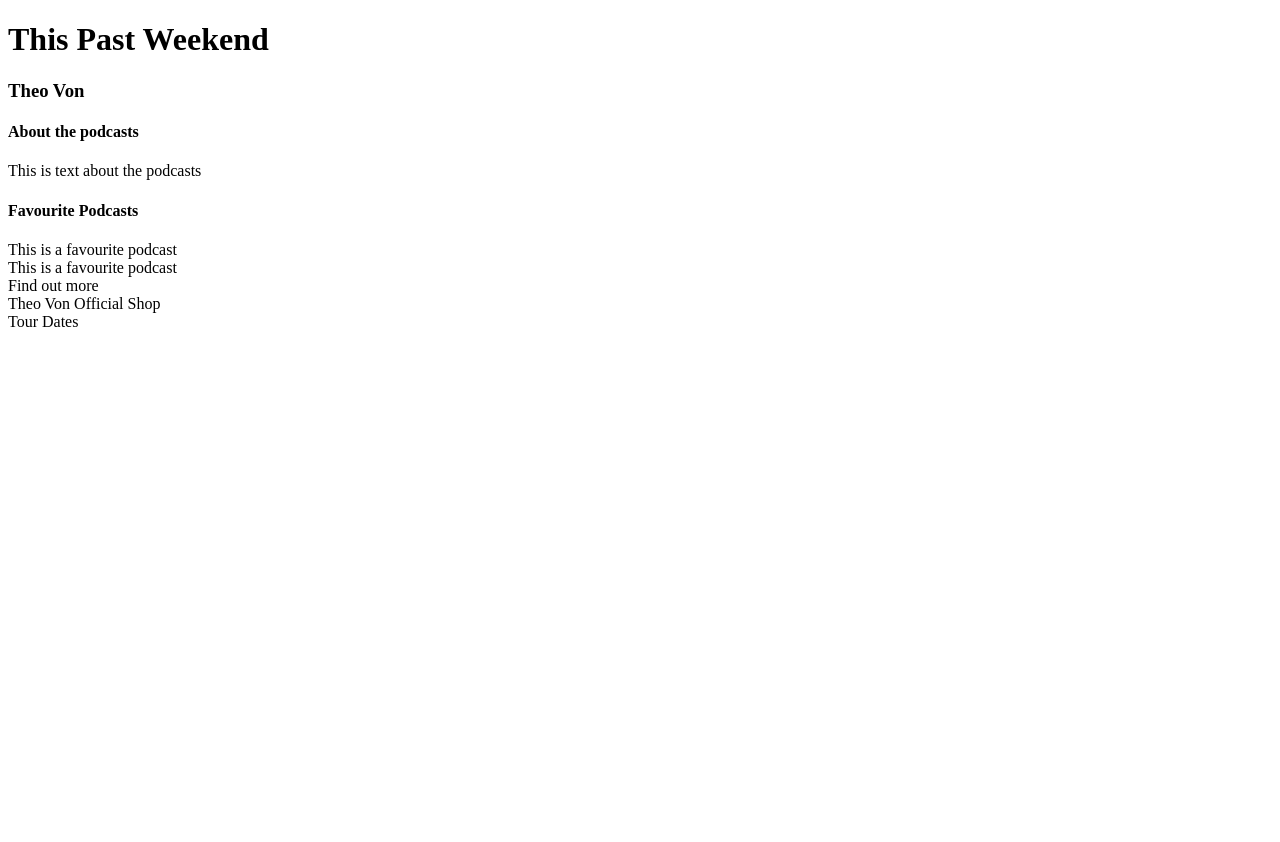
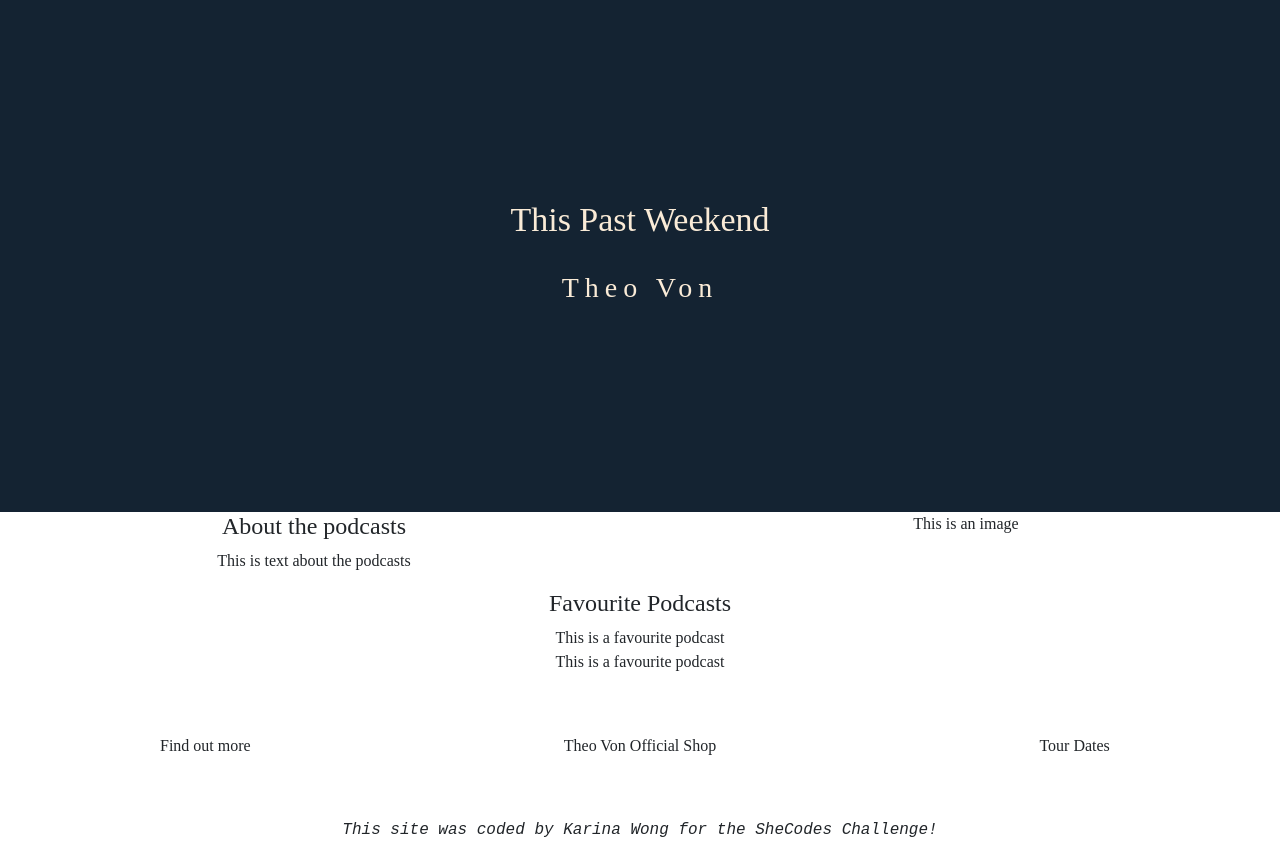
Before and after one commit to gelbwong/Podcast-Challenge, a plain HTML site: page index.html in a window 1280 px wide. Before the commit the page ends 800 px from the top, so only its background shows below. Drawn offline with nearby package versions, Linux system fonts and the light colour scheme; a web font is replaced by a local one.

Commit message:
Styling
-Restructuring the site
-Adding CSS

```diff
--- a/index.html
+++ b/index.html
@@ -7,6 +7,57 @@
       name="description"
       content="American comedian Theo Von has been in the podcast game since 2016 but, his new podcast venture This Past Weekend brings lots of depth with personal and heart-felt conversations intertwined with Theo's out-of-the-pocket humour."
     />
+
+    <link
+      href="https://cdn.jsdelivr.net/npm/bootstrap@5.3.3/dist/css/bootstrap.min.css"
+      rel="stylesheet"
+      integrity="sha384-QWTKZyjpPEjISv5WaRU9OFeRpok6YctnYmDr5pNlyT2bRjXh0JMhjY6hW+ALEwIH"
+      crossorigin="anonymous"
+    />
+
+    <link rel="preconnect" href="https://fonts.googleapis.com" />
+    <link rel="preconnect" href="https://fonts.gstatic.com" crossorigin />
+    <link
+      href="https://fonts.googleapis.com/css2?family=Asset&family=Kalnia:wght@100..700&family=Playfair:ital,opsz,wght@0,5..1200,300..900;1,5..1200,300..900&display=swap"
+      rel="stylesheet"
+    />
+
+    <style>
+      body {
+        font-family: "Kalnia", serif;
+      }
+
+      header {
+        background-color: #142332;
+        text-align: center;
+        padding: 200px 0px;
+        color: antiquewhite;
+      }
+      header h1 {
+        font-family: "Asset", serif;
+        font-size: 34px;
+      }
+      header h3 {
+        margin-top: 30px;
+        letter-spacing: 6px;
+      }
+
+      main section {
+        text-align: center;
+      }
+
+      footer {
+        padding: 60px 0px;
+        text-align: center;
+      }
+
+      .credits {
+        font-family: monospace;
+        text-align: center;
+        font-style: italic;
+      }
+    </style>
+
     <title>This Past Weekend - Theo Von</title>
   </head>
   <body>
@@ -15,9 +66,14 @@
       <h3>Theo Von</h3>
     </header>
     <main>
-      <section>
-        <h4>About the podcasts</h4>
-        <p>This is text about the podcasts</p>
+      <section class="about">
+        <div class="row">
+          <div class="information col-6">
+            <h4>About the podcasts</h4>
+            <p>This is text about the podcasts</p>
+          </div>
+          <div class="col-6">This is an image</div>
+        </div>
       </section>
       <section>
         <h4>Favourite Podcasts</h4>
@@ -26,9 +82,14 @@
       </section>
     </main>
     <footer>
-      <div>Find out more</div>
-      <div>Theo Von Official Shop</div>
-      <div>Tour Dates</div>
+      <div class="row">
+        <div class="col-4">Find out more</div>
+        <div class="col-4">Theo Von Official Shop</div>
+        <div class="col-4">Tour Dates</div>
+      </div>
     </footer>
+    <div class="credits">
+      This site was coded by Karina Wong for the SheCodes Challenge!
+    </div>
   </body>
 </html>
```
Also changed, not shown: images/back-of-theo-1.jpeg (added), images/back-of-theo-2.jpg (added), images/banksy-rat.png (added), images/theo-von-logo.png (added), images/theo-von-side-1.jpg (added), images/tho-von-side-2.jpg (added), 2 other files.
